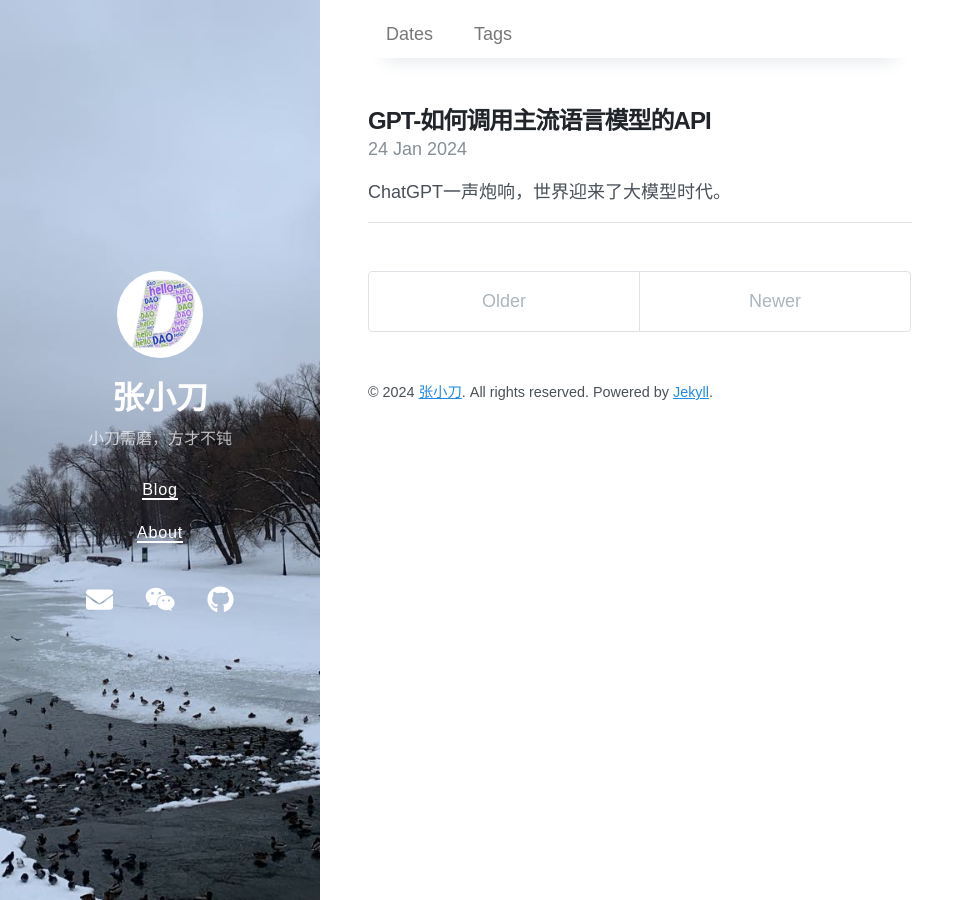
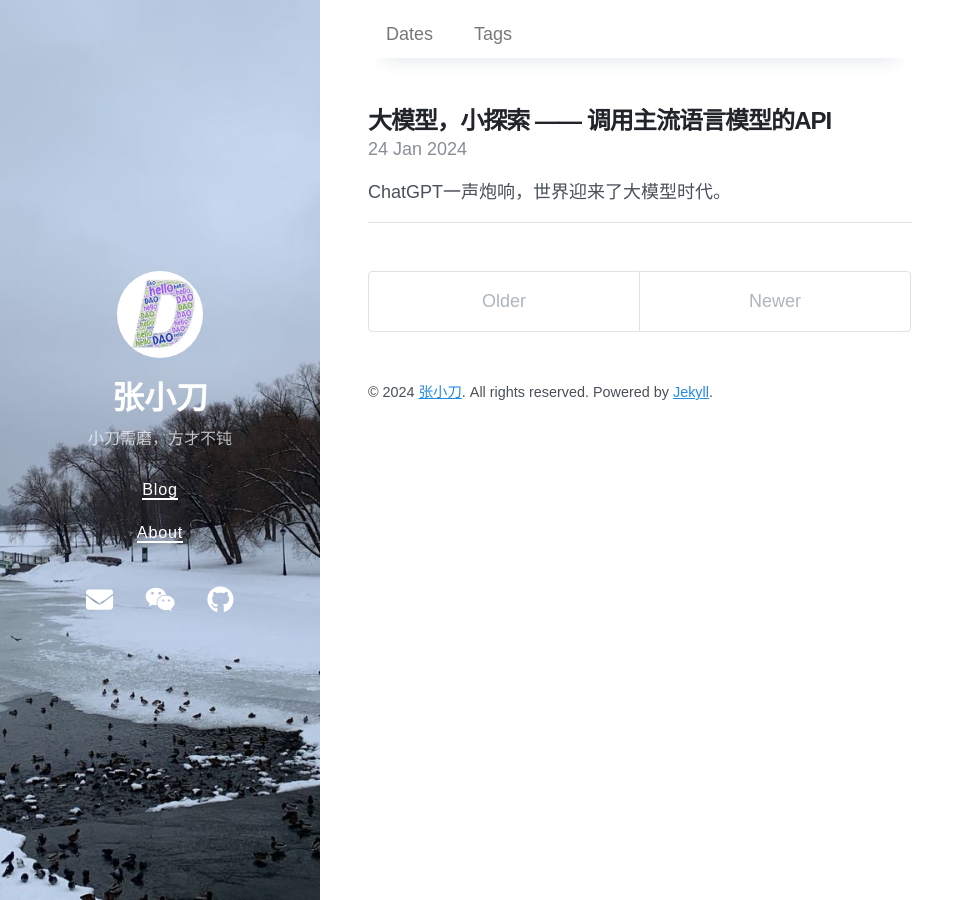
Before and after one commit to coderzzy/coderzzy.github.io, a Jekyll site: the page built from index.html, in a window 1280 px wide. Shown: the whole page, without its empty margins (0-975 px from the left). Built offline with Jekyll 4.4.1, drawn with Linux system fonts in a browser that asks for light colours; nearby versions of some CDN libraries; the list of posts is cut into pages by our own code.

Commit message:
feature: amend article title

```diff
--- a/_posts/2024-01-24-gpt.markdown
+++ b/_posts/2024-01-24-gpt.markdown
@@ -1,6 +1,6 @@
 ---
 layout: post
-title: GPT-如何调用主流语言模型的API
+title: 大模型，小探索 —— 调用主流语言模型的API
 toc:  true
 css:
   - "assets/markdown.css"
```
